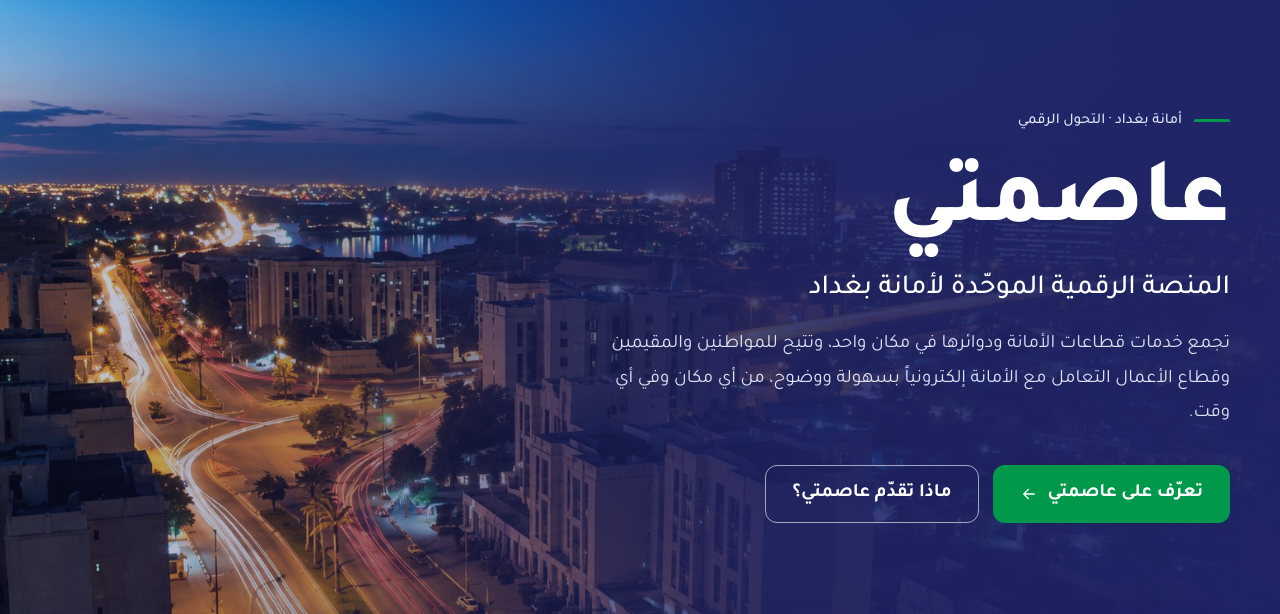
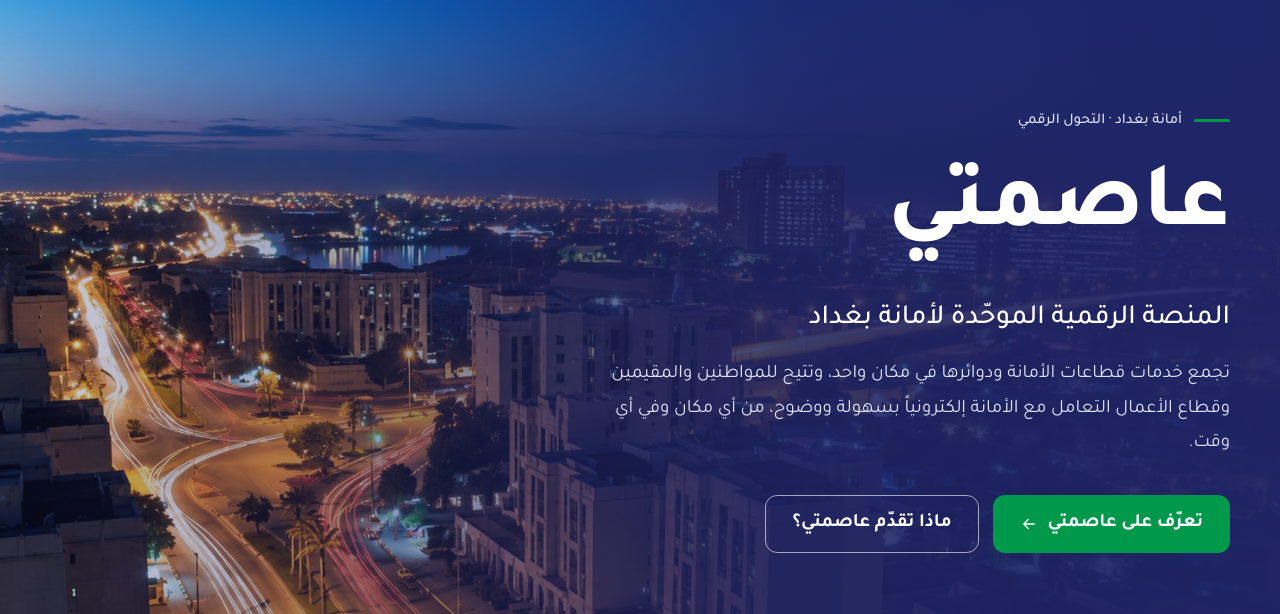
Before and after one commit to infinite-azaiton/asimti, a plain HTML site: page index.html in a window 1280 px wide. Shown: the part 128-742 px from the top of the page. Drawn offline with Linux system fonts and the light colour scheme.

Commit message:
More space between the hero title and its subtitle
Co-Authored-By: Claude Fable 5.2 <noreply@anthropic.com>

```diff
--- a/assets/css/style.css
+++ b/assets/css/style.css
@@ -90,8 +90,8 @@ html[dir="ltr"] .hero::after { background: linear-gradient(to right, rgba(31, 36
 .hero-text { max-width: 620px; }
 .hero-eyebrow { display: inline-flex; align-items: center; gap: 12px; font-size: 15px; font-weight: 500; color: #dfe4f7; margin-bottom: 18px; }
 .hero-eyebrow::before { content: ""; width: 36px; height: 3px; border-radius: 3px; background: var(--green); }
-.hero h1 { color: #fff; font-size: clamp(56px, 7.4vw, 92px); font-weight: 800; line-height: 1.2; }
-.hero-lead { font-size: clamp(21px, 2.3vw, 28px); font-weight: 500; color: #fff; margin-block: 6px 18px; line-height: 1.5; }
+.hero h1 { color: #fff; font-size: clamp(56px, 7.4vw, 92px); font-weight: 800; line-height: 1.3; padding-bottom: .14em; }
+.hero-lead { font-size: clamp(21px, 2.3vw, 28px); font-weight: 500; color: #fff; margin-block: 14px 18px; line-height: 1.5; }
 .hero-copy { font-size: 19px; color: #dde2f5; margin-bottom: 34px; }
 .hero-actions { display: flex; flex-wrap: wrap; gap: 14px; }
 
--- a/index.html
+++ b/index.html
@@ -13,7 +13,7 @@
   <link rel="preconnect" href="https://fonts.googleapis.com">
   <link rel="preconnect" href="https://fonts.gstatic.com" crossorigin>
   <link href="https://fonts.googleapis.com/css2?family=Tajawal:wght@400;500;700;800&display=swap" rel="stylesheet">
-  <link rel="stylesheet" href="assets/css/style.css?v=27">
+  <link rel="stylesheet" href="assets/css/style.css?v=28">
   <noscript><style>html:not(.ready) body { visibility: visible; }</style></noscript>
 </head>
 <body>
@@ -288,6 +288,6 @@
     </div>
   </footer>
 
-  <script src="assets/js/site.js?v=27"></script>
+  <script src="assets/js/site.js?v=28"></script>
 </body>
 </html>
```
Also changed, not shown: 404.html (+2 -2 lines).
